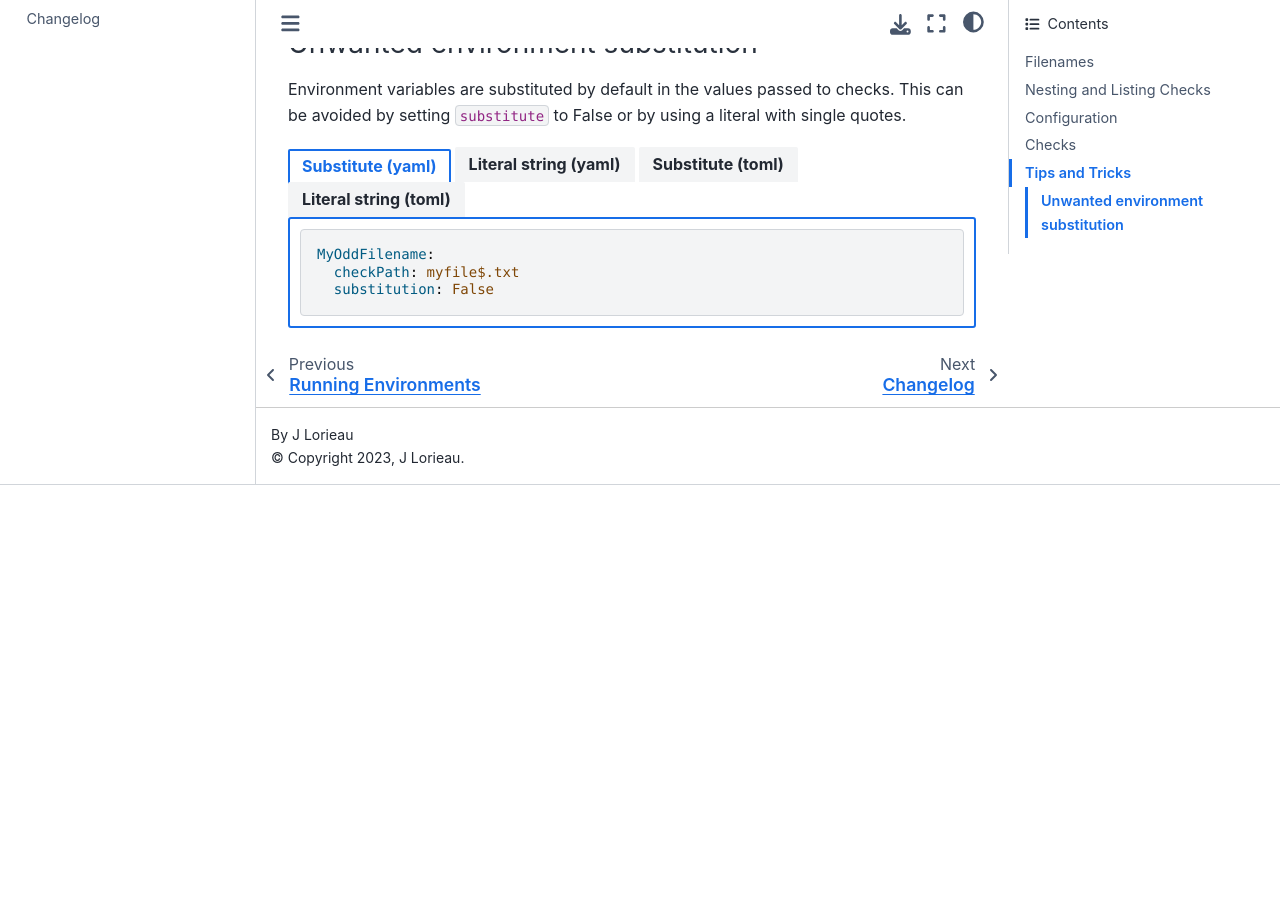
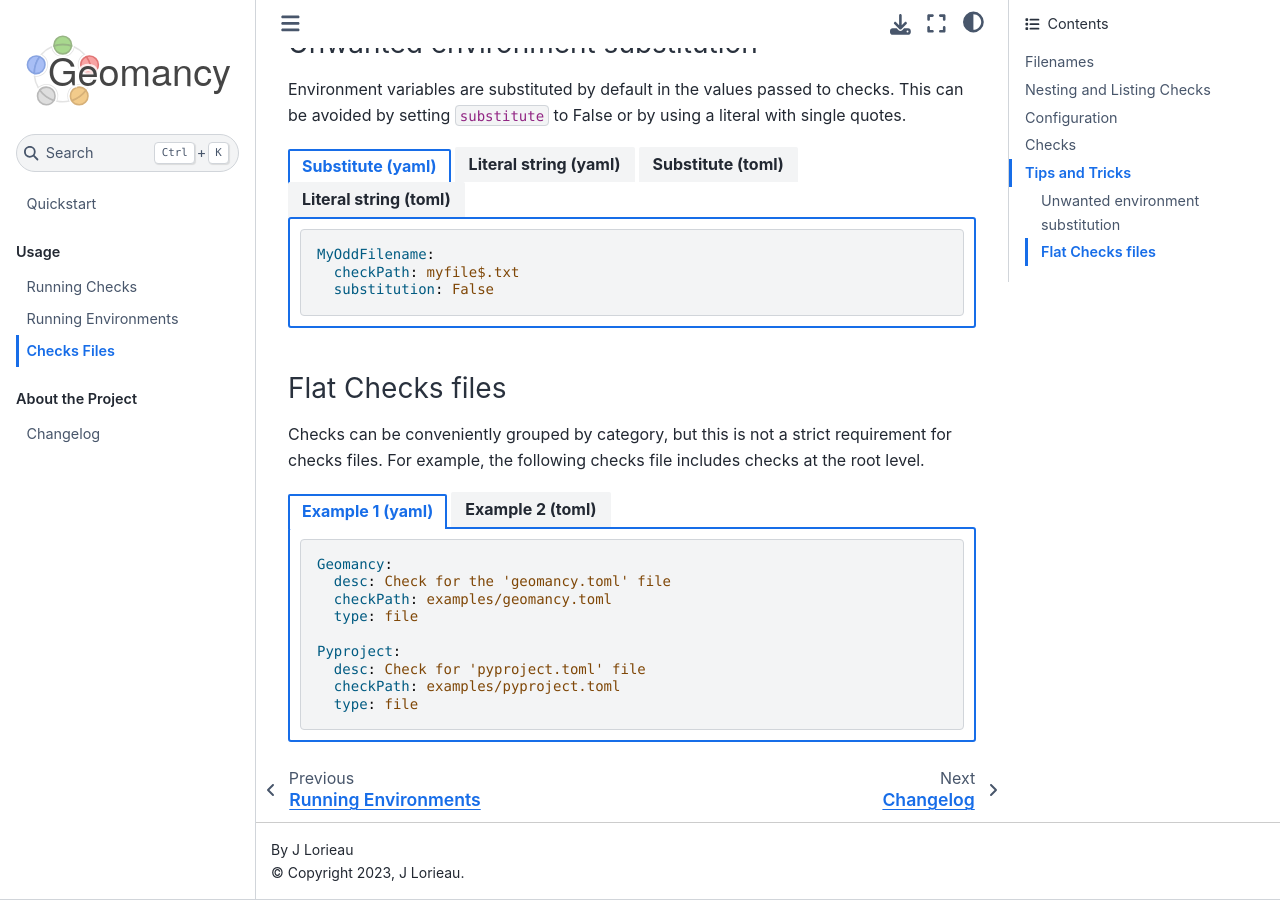
Before and after one commit to jlorieau/geomancy, a Sphinx documentation site: the page built from docs/usage/format.md, in a window 1280 px wide and 900 px high, scrolled down 7835 px. Built offline with Sphinx 7.4.7 and the Sphinx Book theme 1.1.4, drawn with Linux system fonts in a browser that asks for light colours; before the commit the page ends 8320 px from its top, so only the background shows below that.

Commit message:
Add a tip for create flat checks files

````diff
--- a/docs/usage/format.md
+++ b/docs/usage/format.md
@@ -604,3 +604,38 @@ checkpath=''''myfile$.txt''''
 ```
 :::
 ::::
+
+### Flat Checks files
+
+Checks can be conveniently grouped by category, but this is not a strict
+requirement for checks files. For example, the following checks file
+includes checks at the root level.
+
+::::{tab-set}
+:::{tab-item} Example 1 (yaml)
+```yaml
+Geomancy:
+  desc: Check for the 'geomancy.toml' file
+  checkPath: examples/geomancy.toml
+  type: file
+
+Pyproject:
+  desc: Check for 'pyproject.toml' file
+  checkPath: examples/pyproject.toml
+  type: file
+```
+:::
+:::{tab-item} Example 2 (toml)
+```toml
+[Geomancy]
+desc = "Check for the 'geomancy.toml' file"
+checkPath = "examples/geomancy.toml"
+type = "file"
+
+[Pyproject]
+desc = "Check for 'pyproject.toml' file"
+checkPath = "examples/pyproject.toml"
+type = "file"
+```
+:::
+::::
````
Also changed, not shown: 1 other file.
